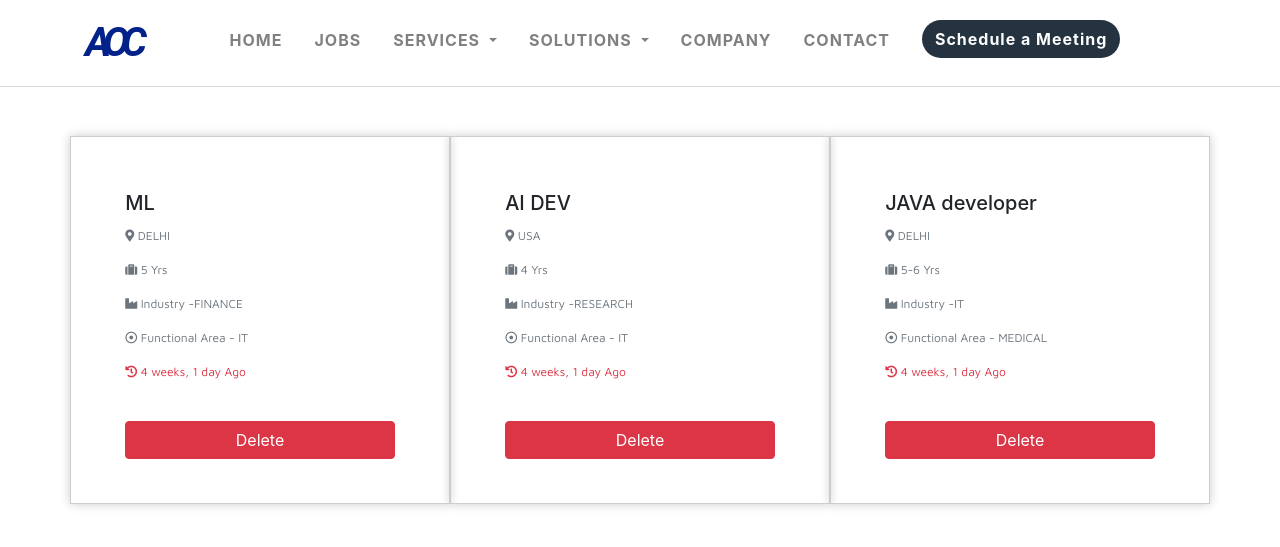
After one commit to AOCINC/Aoc_Business, a Django app: page /deletelist in a window 1280 px wide. The commit adds this page. Shown: the top 547 px of the page. Run offline with Django 3.2, Linux system fonts and the light colour scheme; data comes from the database, SQL or seed files in the repository; both versions use the stored data as it was after the commit; some libraries are stand-ins or nearby versions; some web fonts are replaced.

Commit message:
job delete && multiple mails

```diff
--- a/Aoc_Business/Aoc_Business_LandingApp/Email_Config.py
+++ b/Aoc_Business/Aoc_Business_LandingApp/Email_Config.py
@@ -4,3 +4,7 @@ EMAIL_PORT = 587
 EMAIL_USE_TLS = True
 EMAIL_HOST_USER = 'aocincpvtltd@gmail.com'
 EMAIL_HOST_PASSWORD = 'Ismail.123'
+
+# SENDING EMAIL TO TWO MAIL FROM EMAIL_HOST_USER
+AOC_INC_EMAIL1 = 'hr@aocinc.in'
+AOC_INC_EMAIL2 = 'aocinc.in@gmail.com'
--- /dev/null
+++ b/Aoc_Business/JobsApp/templates/JobsApp/delete_jobs.html
@@ -0,0 +1,54 @@
+{% extends 'Aoc_Business_LandingApp/base.html' %}
+{% load static %}
+{% load crispy_forms_tags %}
+
+{% block content %}
+<br><br><br><br><br>
+<!-- message -->
+{% if messages %}
+{% for message in messages %}
+<div class="alert alert-secondary container" role="alert" id="JobMsg">
+    <p class ="animate__animated animate__headShake">{{ message }} </p>
+</div>
+{% endfor %}
+{% endif %}
+
+<!-- message -->
+
+
+<!-- jobs list to delete job -->
+<div class="container py-3">
+    <!-- <h2>Jobs</h2>
+    <hr>
+    <br> -->
+    <div class="row">
+        {% for p in JobList %}
+        <div class="col-sm-12 col-md-6 col-lg-4 pb-4" id="jobCard">
+            <div class="card h-100" style="border:none">
+                <!-- <img src="{{ p.product_image.url }}" class="card-img-top" alt="{{ p.product_name}}"> -->
+                <div class="card-body">
+                    <h5 class="card-title">{{ p.Designation }}</h5>
+                    <p class="card-text text-muted" style="font-size:12px"> <i class="fas fa-map-marker-alt"></i> {{ p.Location }}</p>
+                    <p class="card-text text-muted" style="font-size:12px"> <i class="fas fa-suitcase"></i> {{ p.Experience }} Yrs</p>
+                    <p class="card-text text-muted" style="font-size:12px"> <i class="fas fa-industry"></i> Industry -{{ p.Industry}} </p>
+                    <p class="card-text text-muted" style="font-size:12px"> <i class="far fa-dot-circle"></i> Functional Area - {{ p.Functional_Area}} </p>
+                    <p class="card-text text-danger" style="font-size:12px;"> <i class="fas fa-history"></i> {{ p.Posted_On |timesince }} Ago  </p>
+                    <!-- <p class="card-text text-danger" style="font-size:12px;"> <i class="fas fa-history"></i> {{ p.Posted_On|timesince }}  </p> -->
+                    <br>
+                    <div class="d-flex justify-content-center">
+                        <a id="" href="deletejob/{{ p.id }}" class="btn btn-danger btn-block"> Delete</a>
+                    </div>
+                </div>
+            </div>
+        </div>
+        {% endfor %}
+    </div>
+</div>
+
+
+
+
+
+<!-- jobs list to delete job -->
+<br><br><br>
+{% endblock %}
--- a/Aoc_Business/JobsApp/urls.py
+++ b/Aoc_Business/JobsApp/urls.py
@@ -7,4 +7,6 @@ urlpatterns = [
     path('Job-Upload',views.Job_UploadsView, name = 'Jobs_Upload'),
     path('JobDetial/<int:id>/',views.Jobs_Details_View, name = 'JobDetail'),
     path('Job-Apply',views.JobApply, name = 'Job_Apply'),
+    path('deletelist',views.list_delete_jobs,name = 'deletelist'),
+    path('deletejob/<int:id>/',views.delete_job,name = 'deletejob')
 ]
--- a/Aoc_Business/JobsApp/views.py
+++ b/Aoc_Business/JobsApp/views.py
@@ -4,7 +4,8 @@ from JobsApp.models import Job_Upload
 from JobsApp.forms import JobUpload_Form
 import datetime
 from django.db.models import Q
-from Aoc_Business_LandingApp.Email_Config import EMAIL_HOST_USER
+from Aoc_Business_LandingApp.Email_Config import (EMAIL_HOST_USER,AOC_INC_EMAIL1,
+                                                AOC_INC_EMAIL2)
 from django.template.loader import get_template
 from django.core.mail import EmailMessage
 import requests
@@ -159,7 +160,7 @@ def JobApply(request):
             'designation':designation,
         }
         from_email = EMAIL_HOST_USER
-        to         = [EMAIL_HOST_USER]
+        to         = [EMAIL_HOST_USER,AOC_INC_EMAIL1,AOC_INC_EMAIL2]
         message = get_template('JobsApp/Aocinc_Jobs_Mail.html').render(context)
         msg = EmailMessage(subject, message, to=to,from_email = from_email)
         msg.attach(JobFile.name, JobFile.read(), JobFile.content_type)                    # attaching a single file from the form to send it to mail as attachement.
@@ -183,3 +184,21 @@ def JobApply(request):
         # mail sending To Applied User Ends here
 
     return render(request,template)
+
+def list_delete_jobs(request):
+    template = 'JobsApp/delete_jobs.html'
+    JobList  = Job_Upload.objects.all().order_by('-id')
+    context  = {
+            'JobList':JobList,
+    }
+    return render(request,template,context)
+
+
+def delete_job(request,id):
+    template = 'JobsApp/job_delete_confirm.html'
+    job_id = Job_Upload.objects.get(id = id)
+    if request.method == 'POST':
+        job_id.delete()
+        messages.success(request,'job deleted successfully')
+        return redirect('deletelist')
+    return render(request,template)
```
Also changed, not shown: Aoc_Business/JobsApp/templates/JobsApp/JobsUpload.html (+13 -0 lines), Aoc_Business/JobsApp/templates/JobsApp/job_delete_confirm.html (added, +23 -0 lines), Aoc_Business/db.sqlite3.
